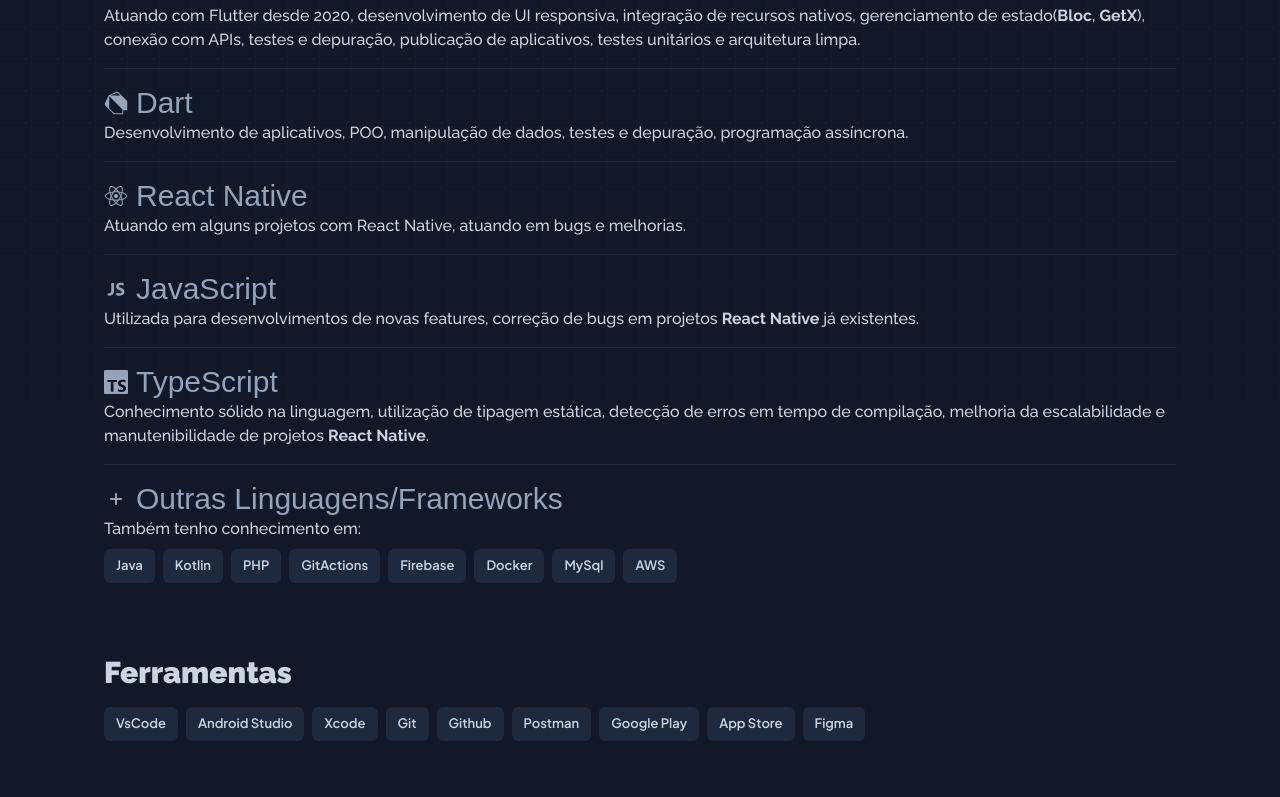
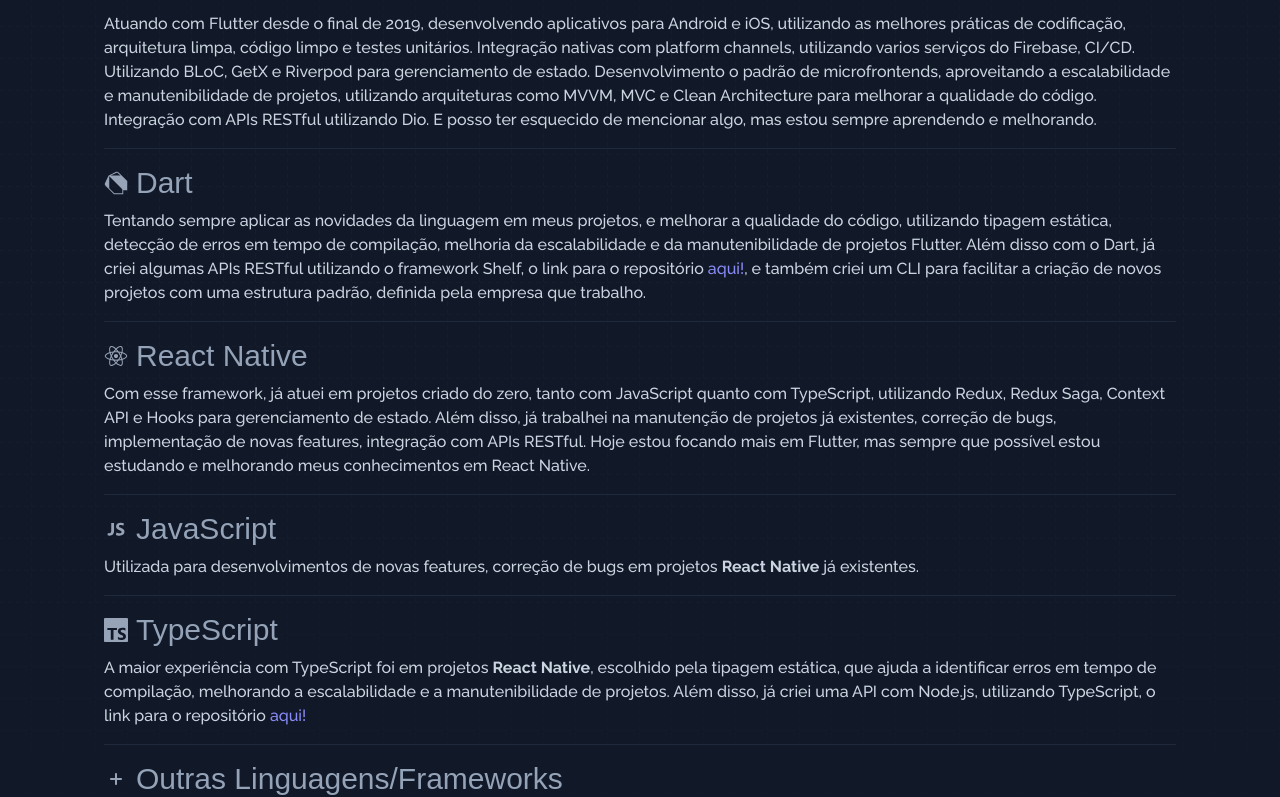
Before and after one commit to renankanu/kanu, a Next.js app: page /skill in a window 1280 px wide. Shown: the part 645-1442 px from the top of the page. Built offline with nearby package versions, Linux system fonts and the light colour scheme; a web font is replaced by a local one.

Commit message:
feat: add idiom section

```diff
--- a/src/app/config/components/configs.mdx
+++ b/src/app/config/components/configs.mdx
@@ -6,16 +6,11 @@
 STRING_VERSION := $(shell (echo $(FULL_VERSION) | awk -F+ '{print $$1}'))
 NUMBER_VERSION := $(shell (echo $(FULL_VERSION) | awk -F+ '{print $$2}'))
 
-help: ## This help dialog.
-	@IFS=$$'\n' ; \
-	help_lines=(`fgrep -h "##" $(MAKEFILE_LIST) | fgrep -v fgrep | sed -e 's/\\$$//'`); \
-	for help_line in $${help_lines[@]}; do \
-		IFS=$$'#' ; \
-		help_split=($$help_line) ; \
-		help_command=`echo $${help_split[0]} | sed -e 's/^ *//' -e 's/ *$$//'` ; \
-		help_info=`echo $${help_split[2]} | sed -e 's/^ *//' -e 's/ *$$//'` ; \
-		printf "%-30s %s\n" $$help_command $$help_info ; \
-	done
+help: ## Show this help.
+	@echo "Usage: make [target]"
+	@echo ""
+	@echo "Targets:"
+	@awk 'BEGIN {FS = ":.*?## "} /^[a-zA-Z_-]+:.*?## / {printf "  %-20s %s\n", $$1, $$2}' $(MAKEFILE_LIST)
 
 f_pub_runner: f_pub_get ## This is flutter pub run build_runner step.
 	@echo "⊢ Running flutter pub run build_runner ⊣"
--- a/src/app/experience/page.tsx
+++ b/src/app/experience/page.tsx
@@ -35,6 +35,10 @@
             <Paragraph>
               - Desenvolvimento de aplicativos utilizando{' '}
               <strong>Flutter</strong>.
+            </Paragraph>
+            <Paragraph>
+              - Microfrontends utilizando <strong>Flutter</strong>, facilitando
+              a manutenção e reutilização de código.
             </Paragraph>
             <Paragraph>
               - Gerenciamento de estado utilizando <strong>Bloc</strong> e{' '}
@@ -101,9 +105,14 @@
           </m.p>
           <Items date="2015-12-01">
             <Item>
-              <Title>UNIPAR</Title>
+              <Title>UNIPAR(Universidade Paranaense)</Title>
             </Item>
             <Paragraph>- Análise e Desenvolvimento de Sistemas</Paragraph>
+            <Paragraph>- Workshop de Java, Android Nativo e PHP</Paragraph>
+            <Paragraph>
+              - TCC - Sistema de Gerenciamento de matriculas, frequência e
+              promissórias para uma escola de natação. (Delphi, Firebird)
+            </Paragraph>
           </Items>
           <Items date="2021-01-01">
             <Item>
--- a/src/app/skill/page.tsx
+++ b/src/app/skill/page.tsx
@@ -69,11 +69,17 @@
             Flutter
           </LanguageTitle>
           <Paragraph>
-            Atuando com Flutter desde 2020, desenvolvimento de UI responsiva,
-            integração de recursos nativos, gerenciamento de estado(
-            <strong>Bloc</strong>, <strong>GetX</strong>), conexão com APIs,
-            testes e depuração, publicação de aplicativos, testes unitários e
-            arquitetura limpa.
+            Atuando com Flutter desde o final de 2019, desenvolvendo aplicativos
+            para Android e iOS, utilizando as melhores práticas de codificação,
+            arquitetura limpa, código limpo e testes unitários. Integração
+            nativas com platform channels, utilizando varios serviços do
+            Firebase, CI/CD. Utilizando BLoC, GetX e Riverpod para gerenciamento
+            de estado. Desenvolvimento o padrão de microfrontends, aproveitando
+            a escalabilidade e manutenibilidade de projetos, utilizando
+            arquiteturas como MVVM, MVC e Clean Architecture para melhorar a
+            qualidade do código. Integração com APIs RESTful utilizando Dio. E
+            posso ter esquecido de mencionar algo, mas estou sempre aprendendo e
+            melhorando.
           </Paragraph>
           <Divider />
           <LanguageTitle>
@@ -81,8 +87,22 @@
             Dart
           </LanguageTitle>
           <Paragraph>
-            Desenvolvimento de aplicativos, POO, manipulação de dados, testes e
-            depuração, programação assíncrona.
+            Tentando sempre aplicar as novidades da linguagem em meus projetos,
+            e melhorar a qualidade do código, utilizando tipagem estática,
+            detecção de erros em tempo de compilação, melhoria da escalabilidade
+            e da manutenibilidade de projetos Flutter. Além disso com o Dart, já
+            criei algumas APIs RESTful utilizando o framework Shelf, o link para
+            o repositório{' '}
+            <a
+              className="text-primary-400"
+              target="_blank"
+              href="https://github.com/renankanu/kn_fit_api"
+              rel="noreferrer"
+            >
+              aqui!
+            </a>
+            , e também criei um CLI para facilitar a criação de novos projetos
+            com uma estrutura padrão, definida pela empresa que trabalho.
           </Paragraph>
           <Divider />
           <LanguageTitle>
@@ -90,8 +110,13 @@
             React Native
           </LanguageTitle>
           <Paragraph>
-            Atuando em alguns projetos com React Native, atuando em bugs e
-            melhorias.
+            Com esse framework, já atuei em projetos criado do zero, tanto com
+            JavaScript quanto com TypeScript, utilizando Redux, Redux Saga,
+            Context API e Hooks para gerenciamento de estado. Além disso, já
+            trabalhei na manutenção de projetos já existentes, correção de bugs,
+            implementação de novas features, integração com APIs RESTful. Hoje
+            estou focando mais em Flutter, mas sempre que possível estou
+            estudando e melhorando meus conhecimentos em React Native.
           </Paragraph>
           <Divider />
           <LanguageTitle>
@@ -108,9 +133,20 @@
             TypeScript
           </LanguageTitle>
           <Paragraph>
-            Conhecimento sólido na linguagem, utilização de tipagem estática,
-            detecção de erros em tempo de compilação, melhoria da escalabilidade
-            e manutenibilidade de projetos <strong>React Native</strong>.
+            A maior experiência com TypeScript foi em projetos{' '}
+            <strong>React Native</strong>, escolhido pela tipagem estática, que
+            ajuda a identificar erros em tempo de compilação, melhorando a
+            escalabilidade e a manutenibilidade de projetos. Além disso, já
+            criei uma API com Node.js, utilizando TypeScript, o link para o
+            repositório{' '}
+            <a
+              className="text-primary-400"
+              target="_blank"
+              href="https://github.com/renankanu/passin-api"
+              rel="noreferrer"
+            >
+              aqui!
+            </a>
           </Paragraph>
           <Divider />
           <LanguageTitle>
--- /dev/null
+++ b/src/components/Intro/IntroIdiom.tsx
@@ -0,0 +1,44 @@
+'use client'
+import { m } from 'framer-motion'
+
+const animation = {
+  hide: { x: -32, opacity: 0 },
+  show: {
+    x: 0,
+    opacity: 1,
+  },
+}
+
+export default function IntroIdiom() {
+  return (
+    <div>
+      <m.p
+        className="mb-1 mt-4 font-mono text-sm dark:text-slate-400 sm:text-center md:text-center"
+        initial={animation.hide}
+        animate={animation.show}
+        transition={{ delay: 0.6 }}
+      >
+        Idiomas:
+      </m.p>
+      <m.ul
+        className="gap-3 text-slate-500 dark:text-slate-500 sm:justify-center md:justify-center"
+        initial="hide"
+        animate="show"
+        transition={{ delayChildren: 0.6, staggerChildren: 0.025 }}
+      >
+        <m.li variants={animation}>
+          <div className="flex transition duration-200 hover:text-primary-500">
+            <span className="text-lg">🇧🇷</span>
+            <span className="text-base">&nbsp; Portugues - Fluente </span>
+          </div>
+        </m.li>
+        <m.li variants={animation}>
+          <div className="transition duration-200 hover:text-primary-500">
+            <span className="text-lg">🇺🇸</span>
+            <span className="text-base">&nbsp; Inglês - Tecnico</span>
+          </div>
+        </m.li>
+      </m.ul>
+    </div>
+  )
+}
--- a/src/components/Intro/index.tsx
+++ b/src/components/Intro/index.tsx
@@ -1,3 +1,4 @@
+import IntroIdiom from './IntroIdiom'
 import IntroImage from './IntroImage'
 import IntroSocialMedia from './IntroSocialMedia'
 import IntroTechStack from './IntroTechStack'
@@ -14,6 +15,7 @@
           <div className="flex flex-col content-center">
             <IntroTitle />
             <IntroSocialMedia />
+            <IntroIdiom />
             <IntroTechStack />
           </div>
           <div className="flex flex-row justify-center sm:hidden md:hidden">
--- a/src/components/Paragraph/index.tsx
+++ b/src/components/Paragraph/index.tsx
@@ -2,7 +2,7 @@
 
 export default function Paragraph({ children }: { children: ReactNode }) {
   return (
-    <p className="mb-2 font-body font-medium text-slate-300 sm:text-sm">
+    <p className="mb-2 mt-2 font-body font-medium text-slate-300 sm:text-sm">
       {children}
     </p>
   )
```
